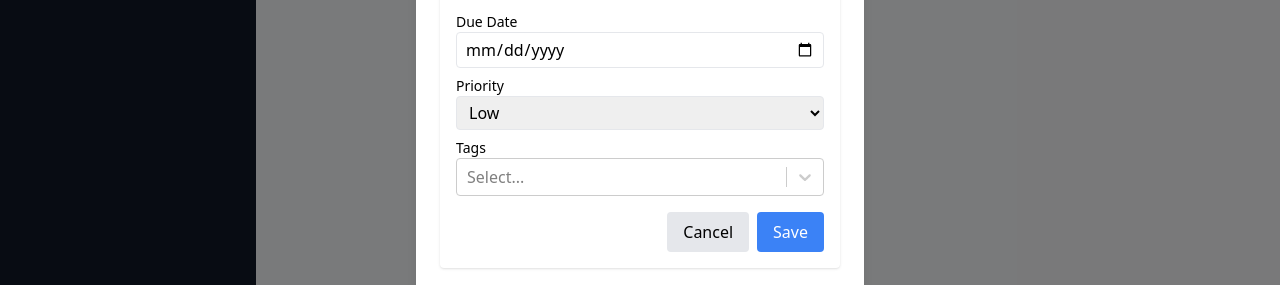
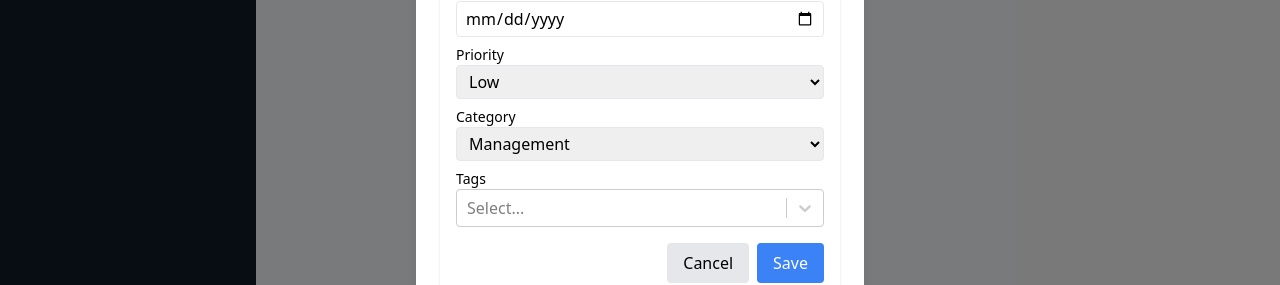
Before and after one commit to dihanrh/taskmanager, a React (Vite) app: page / in a window 1280 px wide. Both pictures are taken after typing "Sample" into the empty fields and a click on the button "Add Task". Shown: the part 375-660 px from the top of the page. Built offline with nearby package versions, Linux system fonts and the light colour scheme; no server answers.

Commit message:
fix : delete modal onClick event issue

```diff
--- a/src/components/task/TaskForm.tsx
+++ b/src/components/task/TaskForm.tsx
@@ -86,6 +86,22 @@ const TaskForm: React.FC<TaskFormProps> = ({ initialTask, onClose }) => {
         </select>
       </div>
       <div className="my-2">
+        <label className="block text-sm dark:text-gray-300">Category</label>
+        <select
+          value={task.category}
+          onChange={(e) =>
+            setTask({ ...task, category: e.target.value as Task["category"] })
+          }
+          className="w-full border rounded px-2 py-1 dark:bg-gray-700 dark:text-white"
+        >
+          <option value="Management">Management</option>
+          <option value="Frontend">Frontend</option>
+          <option value="Backend">Backend</option>
+          <option value="UI">UI</option>
+          <option value="DevOps">DevOps</option>
+        </select>
+      </div>
+      <div className="my-2">
         <label className="block text-sm dark:text-gray-300">Tags</label>
         <CreatableSelect
           isMulti
--- a/src/components/task/TaskList.tsx
+++ b/src/components/task/TaskList.tsx
@@ -14,6 +14,7 @@ const TaskList: React.FC = () => {
     confirmDeleteTask,
     isDeleteModalOpen,
     handleDeleteTask,
+    closeDeleteModal,
   } = useTaskManager();
 
   return (
@@ -31,7 +32,7 @@ const TaskList: React.FC = () => {
           title="Delete Task"
           message={`Are you sure you want to delete the task "${editingTask?.title}"?`}
           onConfirm={handleDeleteTask}
-          onCancel={closeForm}
+          onCancel={closeDeleteModal}
         />
       )}
 
@@ -43,6 +44,7 @@ const TaskList: React.FC = () => {
           >
             <div>
               <h3 className="font-bold dark:text-white">{task.title}</h3>
+              <h3 className="font-bold dark:text-white">Category: {task.category || "General"}</h3>
               <p className="dark:text-gray-300">{task.description}</p>
               <p className="dark:text-gray-500">
                 <strong>Created At:</strong> {formatDate(task.createdAt)}
--- a/src/hooks/useTaskForm.ts
+++ b/src/hooks/useTaskForm.ts
@@ -18,6 +18,7 @@ export const useTaskForm = (initialTask?: Task, onClose?: () => void) => {
       dueDate: "",
       createdAt: new Date().toISOString(),
       priority: "Low",
+      category:"Management",
       tags: [],
     }
   );
--- a/src/hooks/useTaskManager.ts
+++ b/src/hooks/useTaskManager.ts
@@ -32,6 +32,11 @@ export const useTaskManager = () => {
     setIsDeleteModalOpen(true);
   };
 
+  const closeDeleteModal = () => {
+    setTaskToDelete(null);
+    setIsDeleteModalOpen(false);
+  };
+
   const handleDeleteTask = () => {
     if (taskToDelete) {
       dispatch(deleteTask(taskToDelete.id));
@@ -58,6 +63,7 @@ export const useTaskManager = () => {
     confirmDeleteTask,
     isDeleteModalOpen,
     handleDeleteTask,
+    closeDeleteModal,
     saveTask,
   };
 };
```
